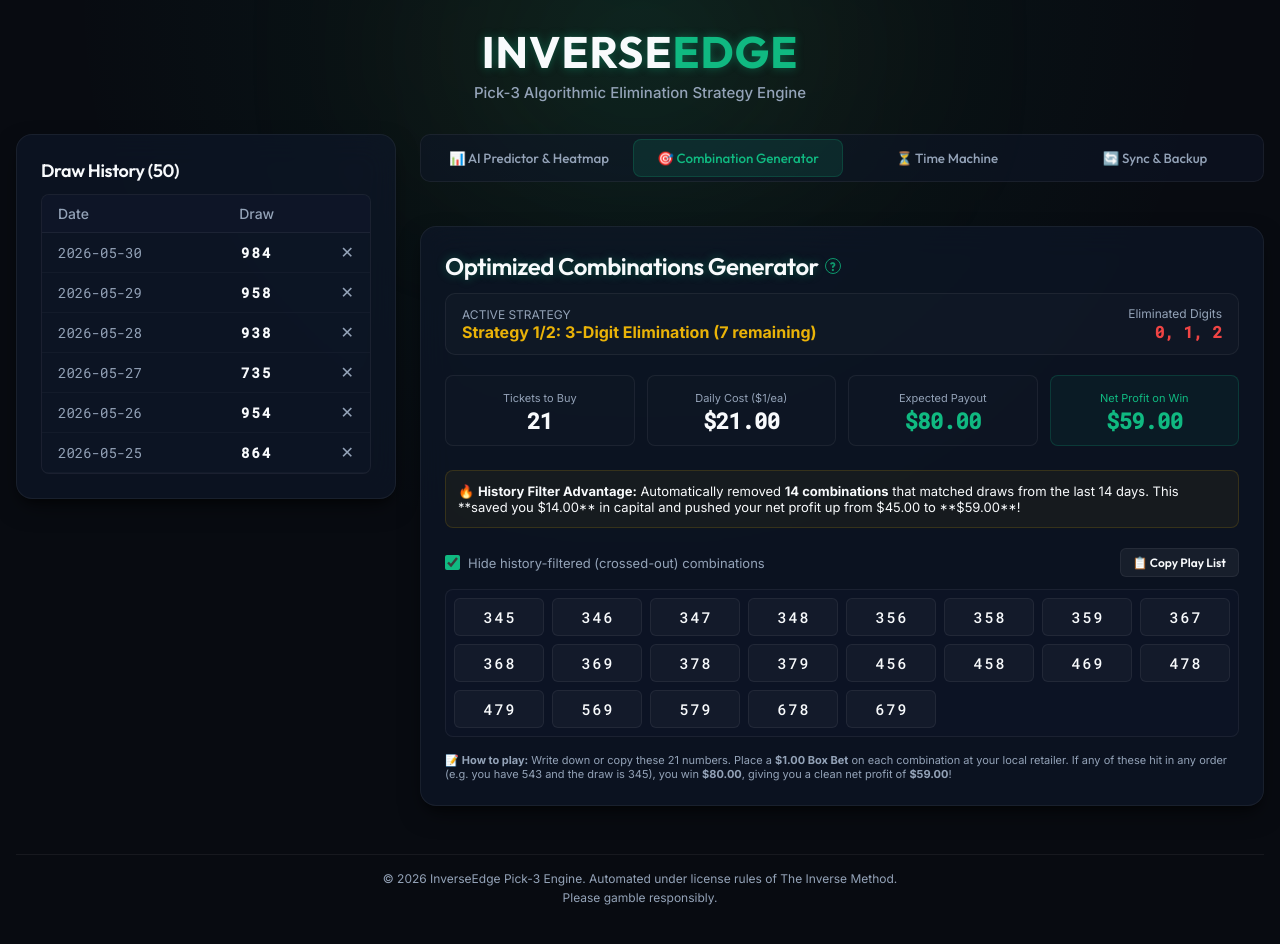
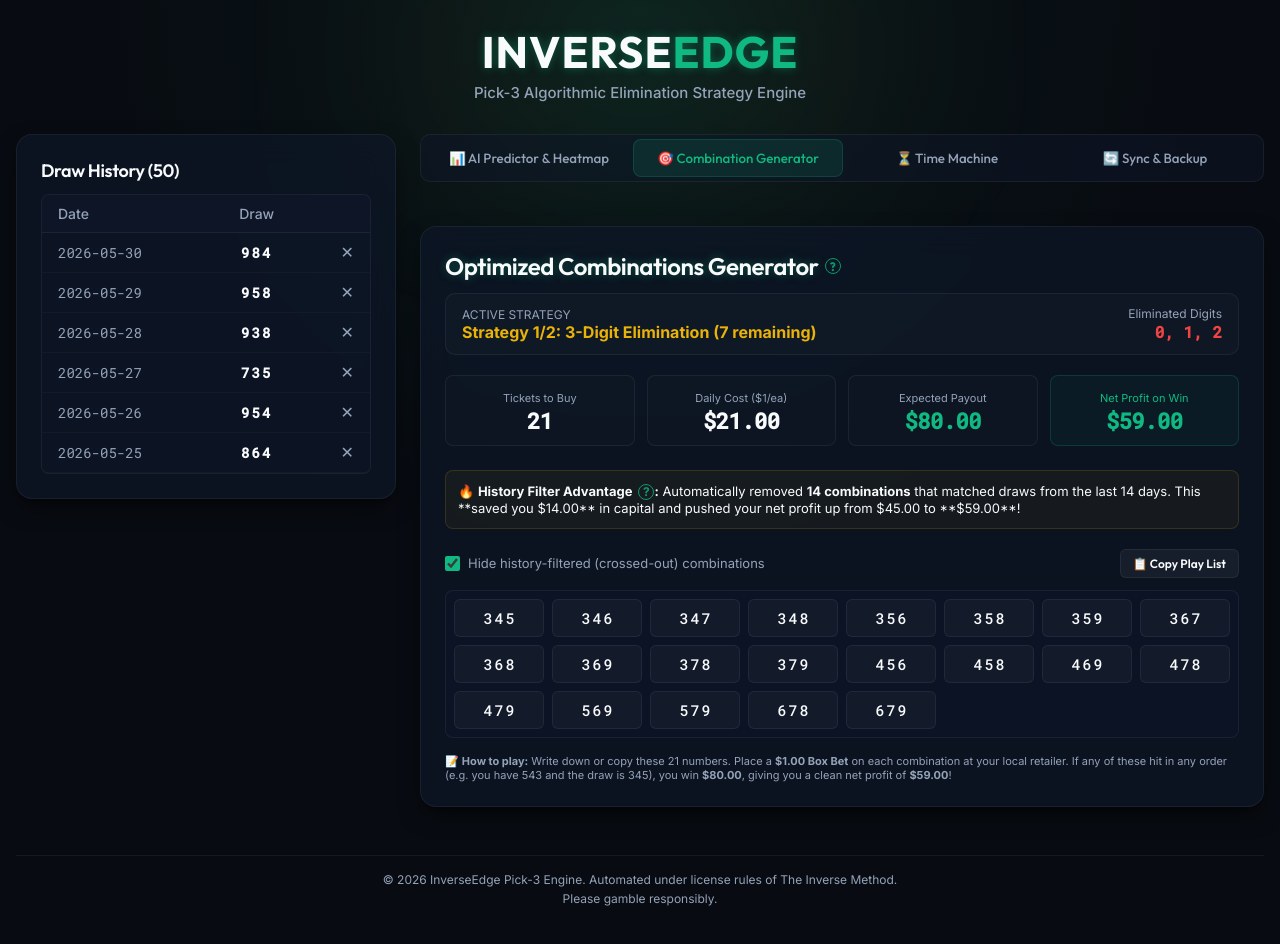
Before and after one commit to blendlytech/InverseEdge, a React (Vite) app: page / in a window 1280 px wide. Both pictures are taken after a click on the button "🎯 Combination Generator". Built offline with nearby package versions, Linux system fonts and the light colour scheme; no server answers; the database is empty.

Commit message:
feat: add PlayGeneratorPanel component to calculate and display optimized lottery combinations

```diff
--- a/src/components/PlayGeneratorPanel.jsx
+++ b/src/components/PlayGeneratorPanel.jsx
@@ -150,7 +150,7 @@ export default function PlayGeneratorPanel({ draws, eliminatedDigits }) {
               color: 'var(--text-main)',
               textAlign: 'left'
             }}>
-              🔥 <strong>History Filter Advantage:</strong> Automatically removed <strong>{filteredCount} combinations</strong> that matched draws from the last 14 days. This **saved you ${filteredCount.toFixed(2)}** in capital and pushed your net profit up from ${(expectedPayout - totalCombos).toFixed(2)} to **${netProfit.toFixed(2)}**!
+              🔥 <strong>History Filter Advantage<Tooltip text="Combinations drawn in the last 14 days are statistically unlikely to repeat so soon. We automatically filter them out to save you capital and increase your net profit."><HelpIcon /></Tooltip>:</strong> Automatically removed <strong>{filteredCount} combinations</strong> that matched draws from the last 14 days. This **saved you ${filteredCount.toFixed(2)}** in capital and pushed your net profit up from ${(expectedPayout - totalCombos).toFixed(2)} to **${netProfit.toFixed(2)}**!
             </div>
           )}
 
```
